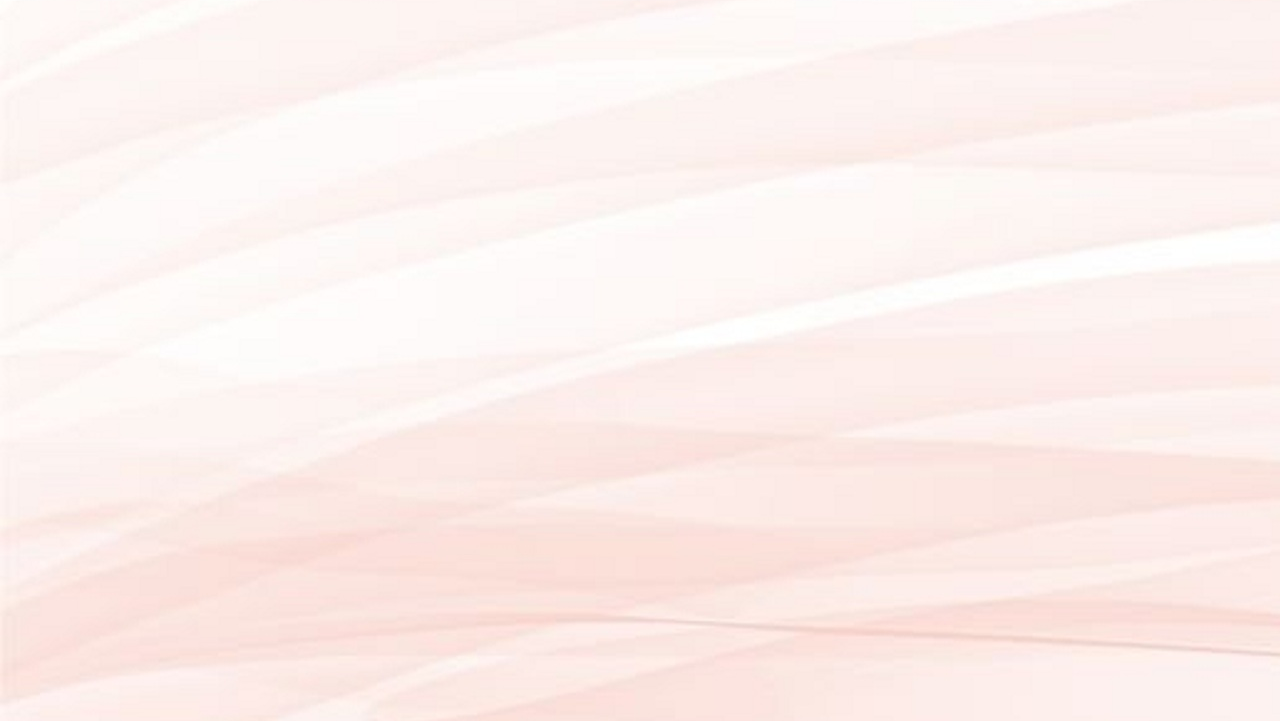
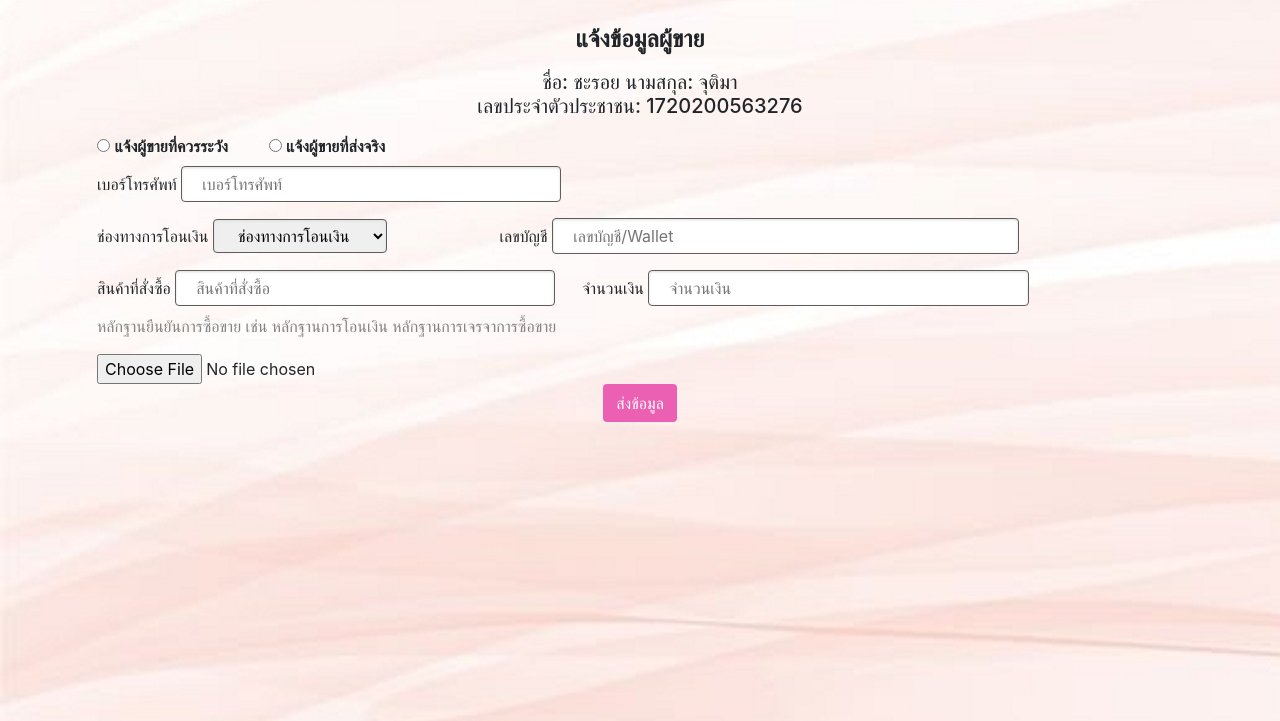
Before and after one commit to sorayapoonpoem/Face2cheats, a plain HTML site: page แจ้งข้อมูลคนที่มีอยู่แล้ว.html in a window 1280 px wide. Shown: the part 79-800 px from the top of the page. Drawn offline with Linux system fonts and the light colour scheme.

Commit message:
๊UI หน้าแจ้งข้อมูล2

```diff
--- a/แจ้งข้อมูลคนที่มีอยู่แล้ว.html
+++ b/แจ้งข้อมูลคนที่มีอยู่แล้ว.html
@@ -4,21 +4,11 @@
 <head>
     <meta charset="UTF-8">
     <meta name="viewport" content="width=device-width, initial-scale=1.0">
-    <title>หน้าหลัก</title>
+    <title>แจ้งข้อมูล</title>
     <link rel="stylesheet" href="./js/bootstrap.min.css">
-    <link rel="stylesheet" href="./js/dataTables.bootstrap4.min.css">
-    <link rel="stylesheet" href="./js/responsive.bootstrap4.min.css">
-    <link rel="stylesheet" href="./js/sweetalert2.min.css">
-    <link rel="stylesheet" href="./js/css.css">
-    <link rel="stylesheet" href="./js/font-awesome.min.css">
     <script src="./js/jquery.min.js"></script>
     <script src="./js/popper.min.js"></script>
     <script src="./js/bootstrap.min.js"></script>
-    <script src="./js/bootbox.min.js"></script>
-    <script src="./js/jquery.dataTables.min.js"></script>
-    <script src="./js/dataTables.bootstrap4.min.js"></script>
-    <script src="./js/dataTables.responsive.min.js"></script>
-    <script src="./js/responsive.bootstrap4.min.js"></script>
     <script src="./js/sweetalert2.all.min.js"></script>
     <style>
         body {
@@ -31,19 +21,82 @@
         }
 
 
+
+        #Fname,
+        #Lname,#account{
+            width: 43%;
+            margin: 8px 0;
+            display: inline-block;
+            border: 1px solid rgb(95, 92, 92);
+            box-shadow: inset 0 1px 3px #ddd;
+            border-radius: 4px;
+            -webkit-box-sizing: border-box;
+            -moz-box-sizing: border-box;
+            box-sizing: border-box;
+            padding-left: 20px;
+            padding-right: 20px;
+            padding-top: 5px;
+            padding-bottom: 5px;
+        }
+        #idcard,#phone,#product,#price{
+            width: 35%;
+            margin: 8px 0;
+            display: inline-block;
+            border: 1px solid rgb(95, 92, 92);
+            box-shadow: inset 0 1px 3px #ddd;
+            border-radius: 4px;
+            -webkit-box-sizing: border-box;
+            -moz-box-sizing: border-box;
+            box-sizing: border-box;
+            padding-left: 20px;
+            padding-right: 20px;
+            padding-top: 5px;
+            padding-bottom: 5px;
+        }
+        #bank{
+            margin: 8px 0;
+            display: inline-block;
+            border: 1px solid rgb(95, 92, 92);
+            box-shadow: inset 0 1px 3px #ddd;
+            border-radius: 4px;
+            -webkit-box-sizing: border-box;
+            -moz-box-sizing: border-box;
+            box-sizing: border-box;
+            padding-left: 20px;
+            padding-right: 20px;
+            padding-top: 5px;
+            padding-bottom: 5px;
+        }
+        #report{
+         text-align: center;
+            background-color: rgb(235, 96, 179);
+            color: white;
+        }
     </style>
 
+<script>
+    $(document).ready(function () {
+        $("#report").click(function () {
+            Swal.fire({
+                title: 'ยืนยันที่จะส่งข้อมูลนี้',
+                icon: 'warning',
 
+                showCloseButton: true,
+                showCancelButton: true,
+                confirmButtonText: '<a style="color:white;" href="./Page1login.html">ตกลง</a>'
+
+        });
+    });
+});
+</script>
 </head>
 
 <body background="./pro/background.jpg" BGPROPERTIES="FIXED">
-
-
     <nav class="navbar navbar-expand-sm navbar-light  sticky-top " style=" background-color: #fadee1;"
         style="text-align: right">
         <div class=" container-fluid">
 
-            <a class="navbar-brand mx-auto" href="#"><img src="pro/logo.PNG"></a>
+            <a class="navbar-brand mx-auto" href="#"><img src="pro/logo.png"></a>
             <button class="navbar-toggler" type="button" data-toggle="collapse" data-target="#navbarResponsive">
                 <span class="navbar-toggler-icon"></span>
             </button>
@@ -52,35 +105,63 @@
                 <ul class="navbar-nav ml-auto">
                     <!-- ml to mr, yeah make sense.. -->
                     <li class="nav-item ">
-                        <a class="nav-link" href="./Page1.html">หน้าหลัก</a>
+                        <a class="nav-link" href="./Page1login.html">หน้าหลัก</a>
                     </li>
 
                     <li class="nav-item" id="navlink">
-                        <a class="nav-link" href="./เกี่ยวกับทีมงาน.html">เกี่ยวกับทีมงาน </a>
+                        <a class="nav-link" href="./เกี่ยวกับทีมงานlogin.html">เกี่ยวกับทีมงาน </a>
                     </li>
                     <li class="nav-item" id="navlink">
-                        <button type="button" id="loginreport" class="btn">แจ้งข้อมูลผู้ขาย</button>
+                        <a class="nav-link" href="./โปรไฟล์ผู้ใช้.html">โปรไฟล์ผู้ใช้ </a>
+                    </li>
 
+                    <li class="nav-item" id="navlink">
+                        <a class="nav-link" href="./Page1.html">ออกจากระบบ</a>
                     </li>
-                    <li class="nav-item" id="navlink">
-                        <button type="button" id="login" class="btn">เข้าสู่ระบบ</button>
 
-                    </li>
-                    <li class="nav-item" id="navlink">
-                        |
-                    </li>
-                    <li class="nav-item" id="navlink">
-                        <a class="nav-link" href="./register.html"><u>สมัครสมาชิก</u></a>
-                    </li>
                 </ul>
             </div>
         </div>
     </nav>
 
+    <!-- เนื้อหา -->
+    <div class="container my-3">
+        <table class="table table-borderless">
+
+            <tbody>
+                <tr>
+                    <td>
+                        <h4 style="text-align: center;"><b>แจ้งข้อมูลผู้ขาย</b></h4>
+                        <h5 class="my-3" style="text-align: center;">ชื่อ: ชะรอย     นามสกุล: จุติมา
+                            <br>เลขประจำตัวประชาชน: 1720200563276
+                        </h5>
+                            <input type="radio" name="report" id="bad"> <b>แจ้งผู้ขายที่ควรระวัง</b>&nbsp;&nbsp;&nbsp;&nbsp;&nbsp;&nbsp;&nbsp;&nbsp;
+                            <input type="radio" name="report" id="good"> <b>แจ้งผู้ขายที่ส่งจริง</b><br>
+
+                            เบอร์โทรศัพท์ <input type="text" id="phone" placeholder="เบอร์โทรศัพท์ "><br>
+                            ช่องทางการโอนเงิน <select name="หมวดหมู่" id="bank">
+                                <option >ช่องทางการโอนเงิน</option>
+                                <option value="ธนาคาร">บัญชีธนาคาร</option>
+                                <option value="True Wallet ">True Wallet </option>
+                                <option value="Prompt Pay ">Prompt Pay </option>
+                                <option value="Air Pay ">Air Pay </option>
+                            </select>&nbsp;&nbsp;&nbsp;&nbsp;&nbsp;&nbsp;&nbsp;&nbsp;&nbsp;&nbsp;&nbsp;&nbsp;&nbsp;&nbsp;&nbsp;&nbsp;&nbsp;&nbsp;&nbsp;&nbsp;&nbsp;&nbsp;&nbsp;&nbsp;
+                            เลขบัญชี <input type="text" id="account" placeholder="เลขบัญชี/Wallet"><br>
+                            สินค้าที่สั่งซื้อ <input type="text" id="product" placeholder="สินค้าที่สั่งซื้อ">&nbsp;&nbsp;&nbsp;&nbsp;&nbsp;
+                            จำนวนเงิน <input type="text" id="price" placeholder="จำนวนเงิน "><br>
+                            <p style="color: rgb(134, 130, 130);">หลักฐานยืนยันการซื้อขาย เช่น หลักฐานการโอนเงิน หลักฐานการเจรจาการซื้อขาย</p>
+                            <form id="formUpload" method="POST" enctype="multipart/form-data">
+                                <input type="file" name="fileUpload">
+                            </form>
+                            <p style="text-align: center;"><button type="button" id="report" class="btn" >
+                                <a style="color: white;" >ส่งข้อมูล</a></button></p>
+                    </td>
 
 
+            </tbody>
+        </table>
 
-
+    </div>
 </body>
 
 </html>
```
